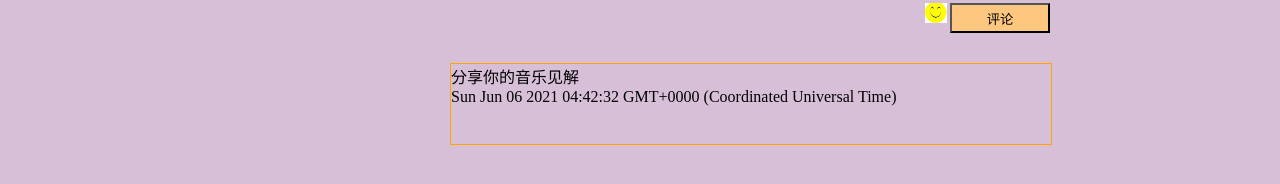
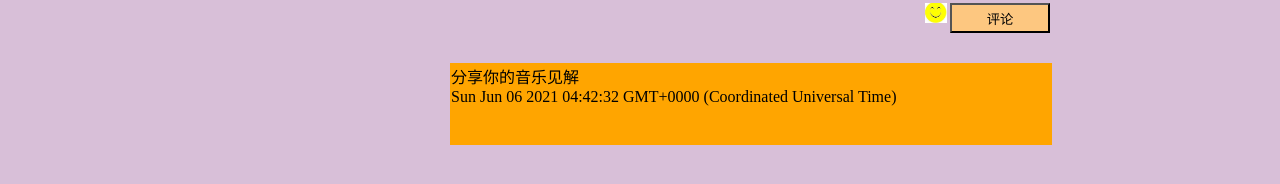
Before and after one commit to LiuJing222/xueli08, a plain HTML site: page index.html in a window 1280 px wide. Both pictures are taken after a click on the button "评论". Shown: the part 847-1031 px from the top of the page. Drawn offline with Linux system fonts and the light colour scheme.

Commit message:
Update index.html

```diff
--- a/index.html
+++ b/index.html
@@ -225,6 +225,7 @@
         newli.style.height = "80px";
         newli.style.marginLeft = "450px";
         newli.style.border = "1px solid orange";
+        newli.style.backgroundColor = "orange";
         commitlist.appendChild(newli);
 
 
```
